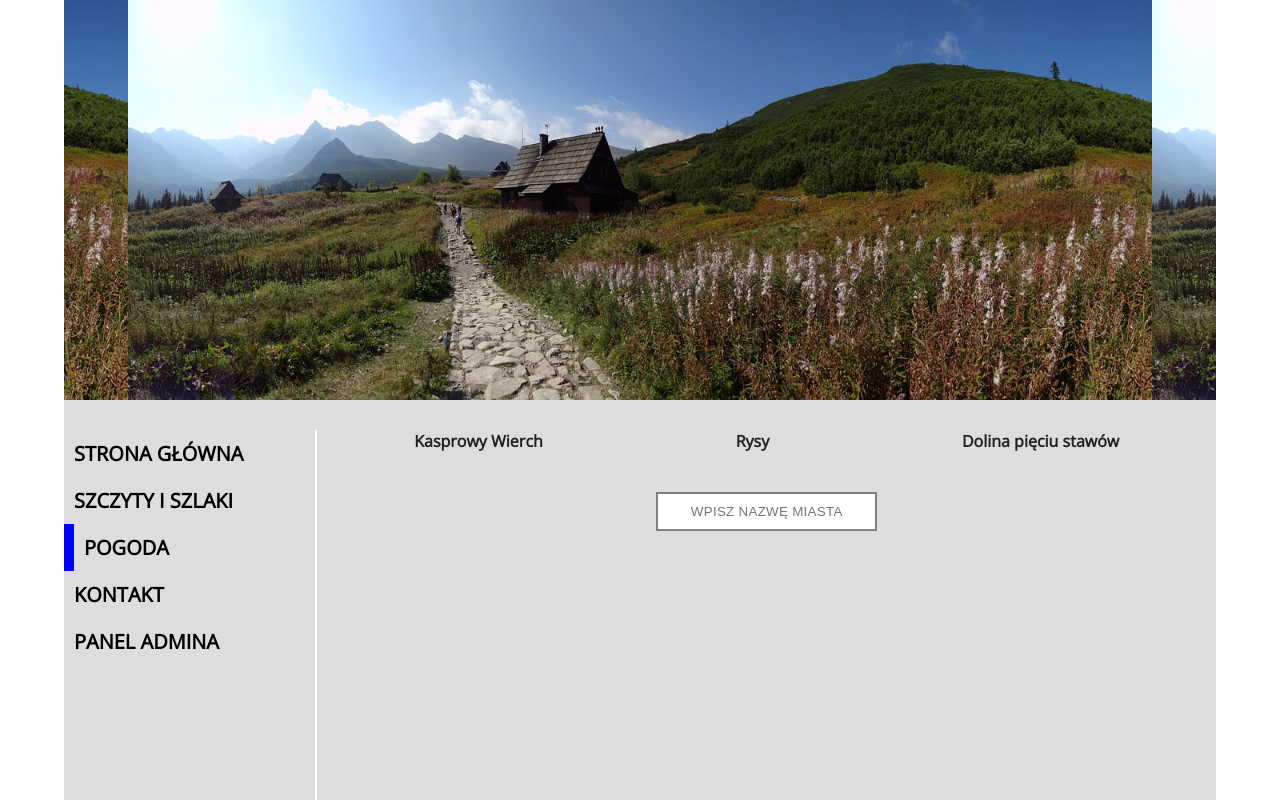
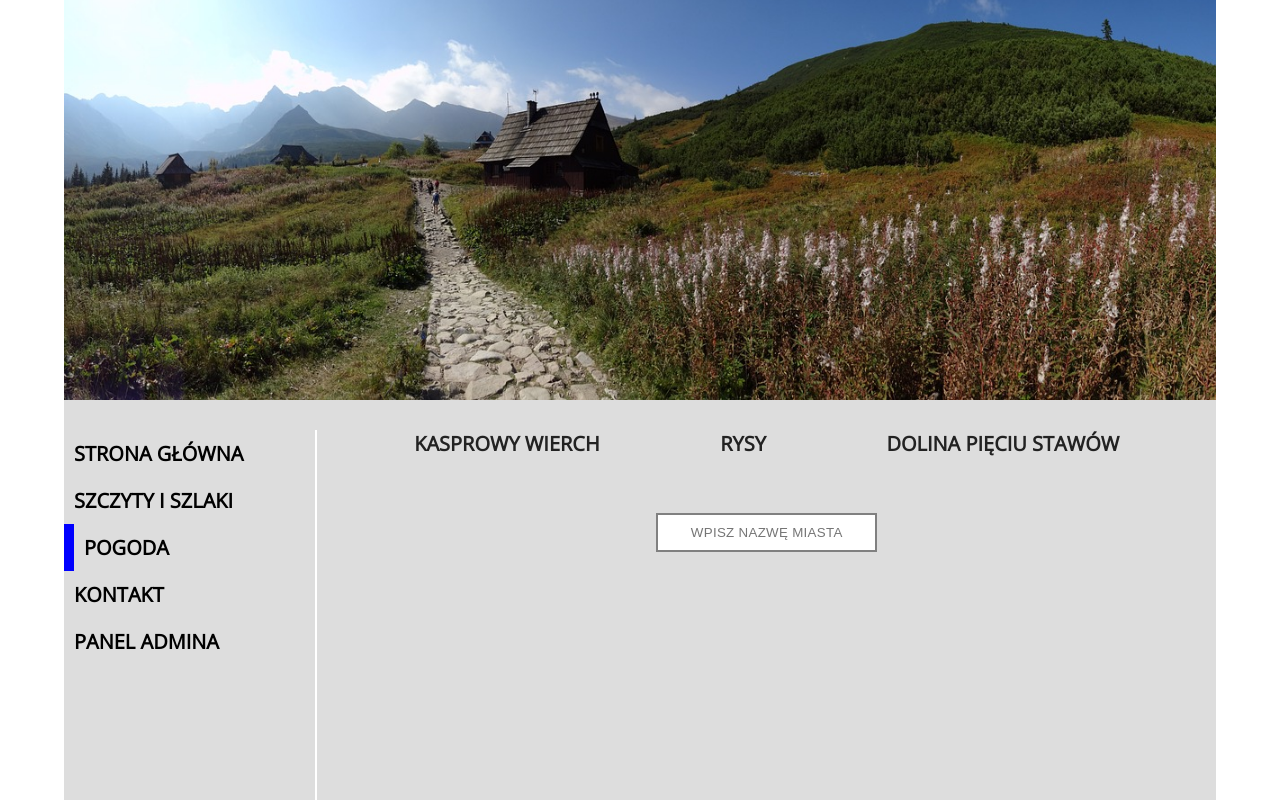
Before and after one commit to mateuszek9119/tatras-mountains, a React (Create React App) app: page /weather in a window 1280 px wide. Shown: the top 800 px of the page. Built offline with nearby package versions, Linux system fonts and the light colour scheme.

Commit message:
change small

```diff
--- a/src/pages/weather.js
+++ b/src/pages/weather.js
@@ -34,7 +34,7 @@ class Weather extends React.Component{
 
   }
 
-  handleClick =(e, id)=>{
+  handleClick =(id)=>{
 
     this.setState({
       value: ""
--- a/src/styles/header.css
+++ b/src/styles/header.css
@@ -2,7 +2,7 @@
 header div{
     background-attachment: fixed;
     height: 50vh;
-    background-size: contain;
+    background-size: cover;
     background-position: center bottom;
   }
 
@@ -18,15 +18,12 @@ header div{
 
     header div{
         height: 60vh;
-        background-size: cover;
         background-position: left ;
     }
-
 
     header div.asign{ background-image: url('../images/errors.jpg'); background-position: center; }
     header div.pieniny{ background-image: url('../images/2s.jpg');    }
     header div.halaGasienicowa{ background-image: url('../images/3s.jpg');}
     header div.rocks{ background-image: url('../images/1s.jpg'); background-position: center;}
     header div.mountainsSnow{ background-image: url('../images/4s.jpg'); background-position: right;}
-
 }
--- a/src/styles/weather.css
+++ b/src/styles/weather.css
@@ -15,18 +15,27 @@
 .app div.placesWeather{
     display: flex;
     justify-content:space-between;
-    margin-bottom: 4vh;
-    font-size: medium;
+    margin-bottom: 6vh;
     font-weight: bold;
 }
 
-.app div.placesWeather p:focus{ color: green;}
+.app div.placesWeather p{
+  cursor: pointer;
+    text-transform: uppercase;
+}
+
+
+div.placesWeather p:hover{
+    color: green
+  }
+
 
 .app .result{
     margin-left: auto;
     margin-right: auto;
     padding-top: 20px;
     border-top: 2px solid #ddd;
+    margin-top: 3vh;
 }
 
 .app .result p{
```
